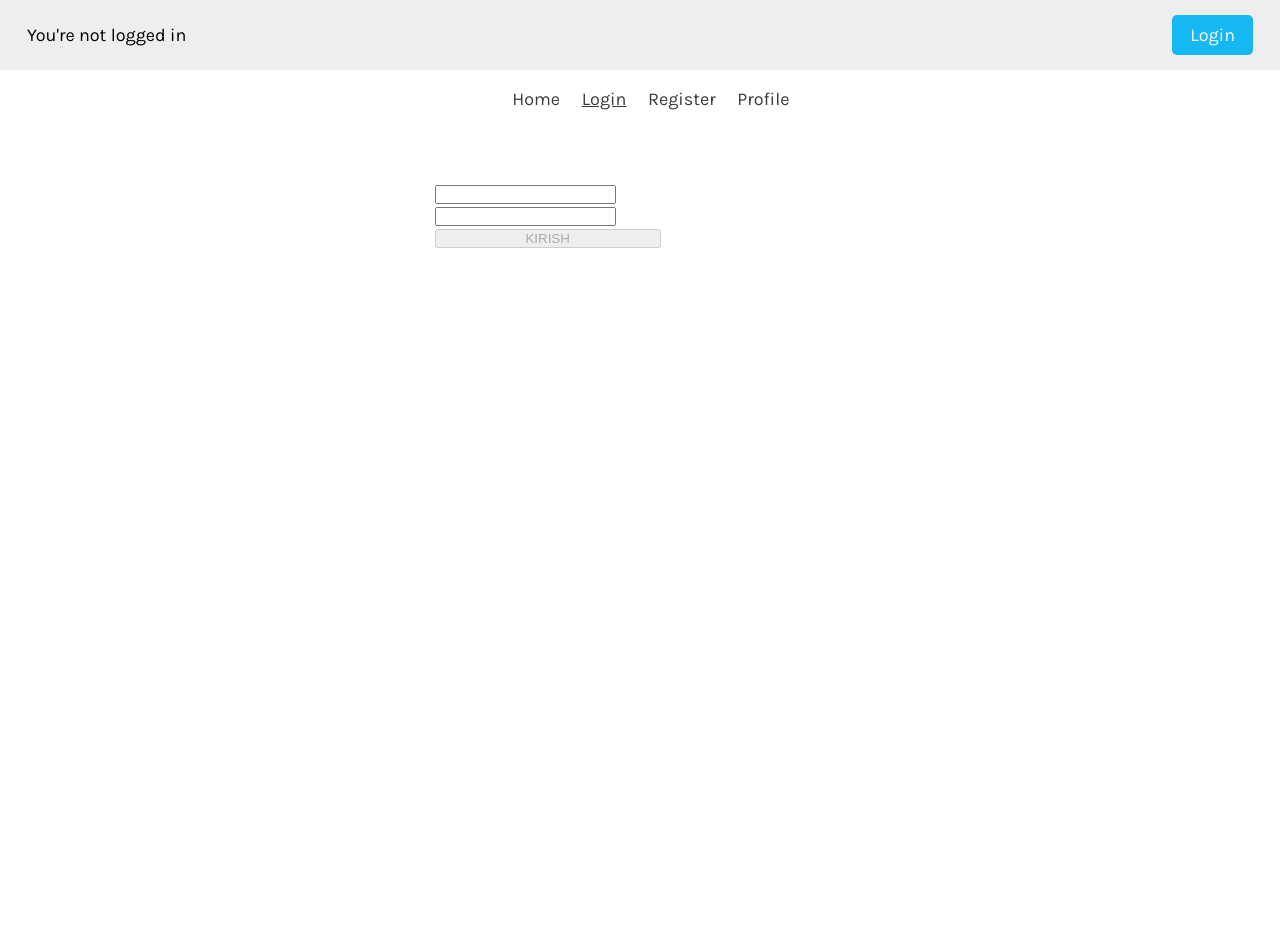
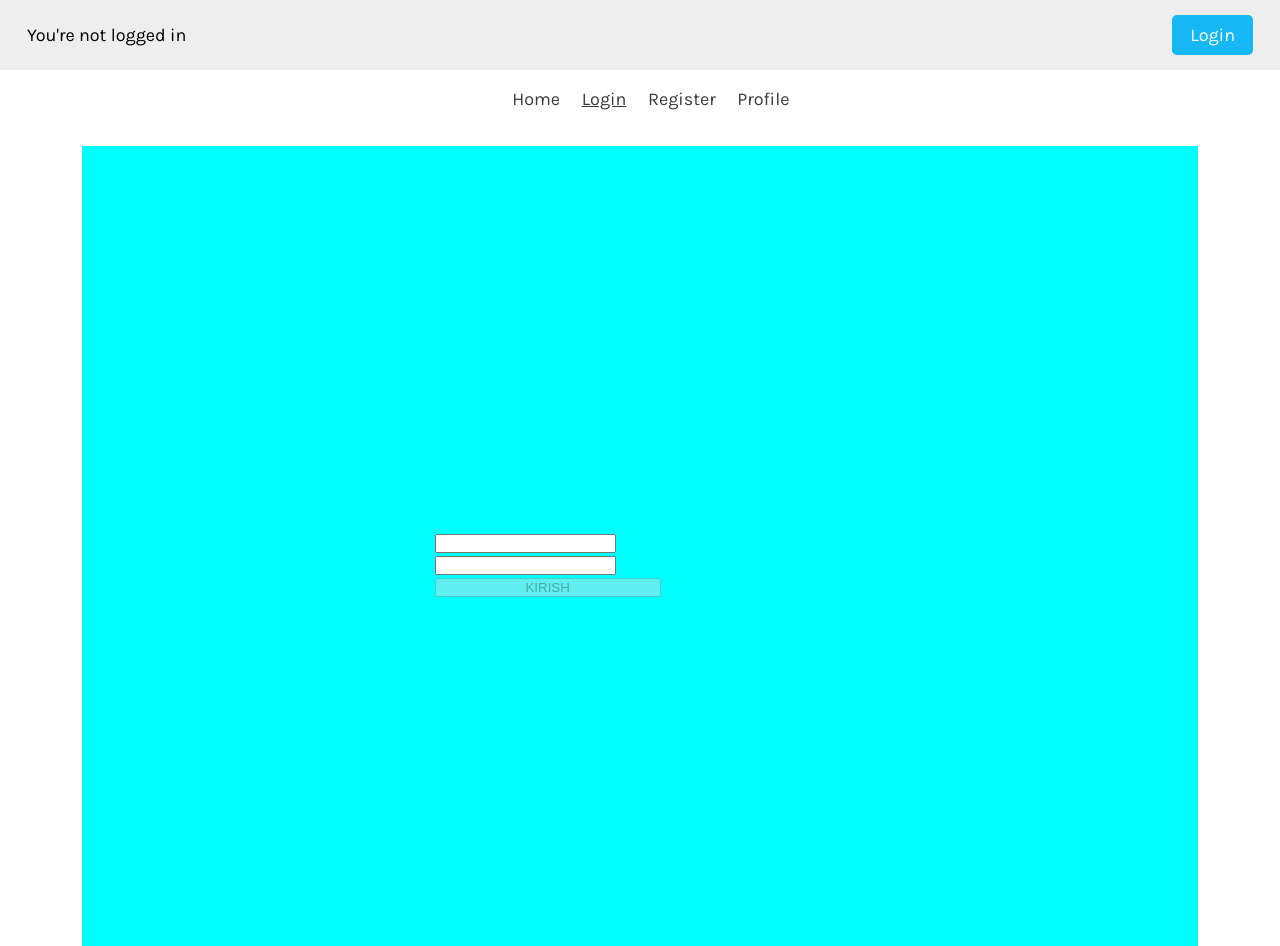
Before and after one commit to Elyormuhandis/react-redux-frontend-app, a React (Create React App) app: page /login in a window 1280 px wide. Before the commit the page ends 800 px from the top, so only its background shows below. Built offline with nearby package versions, Linux system fonts and the light colour scheme.

Commit message:
sass added

```diff
--- a/src/pages/login/login.component.jsx
+++ b/src/pages/login/login.component.jsx
@@ -4,6 +4,7 @@ import { useDispatch, useSelector } from 'react-redux'
 import { userLogin } from '../../features/user/userActions'
 import { useEffect } from 'react'
 import Error from '../../components/Error'
+import './login.styles.scss'
 
 const Login = () => {
   const { loading, userInfo, error } = useSelector((state) => state.user)
@@ -29,7 +30,8 @@ const Login = () => {
   }
 
   return (
-    <div className='login-container'>
+    <div className='login'>
+        <div className='login__container'>
             <form onSubmit={handleSubmit(submitForm)}>
                {error && <Error>{error}</Error>}
             <input
@@ -58,6 +60,7 @@ const Login = () => {
             <button type='submit' disabled={!isValid}>KIRISH</button>
             </form>
         </div>
+    </div>
   )
 }
 
--- a/src/pages/login/login.styles.sass
+++ /dev/null
@@ -1,3 +0,0 @@
-.login-container{
-
-    }
--- /dev/null
+++ b/src/pages/login/login.styles.scss
@@ -0,0 +1,11 @@
+.login{
+        width: 100vw;
+        height: 100vh;
+        background-color: aqua;
+        display: flex;
+        align-items: center;
+        justify-content: center;
+        &__container{
+
+            }
+    }
```
Also changed, not shown: package.json (+4 -5 lines), 1 other file (tests, documents, lock files or other folders). Lines whose indentation alone changed are shown as unchanged.
